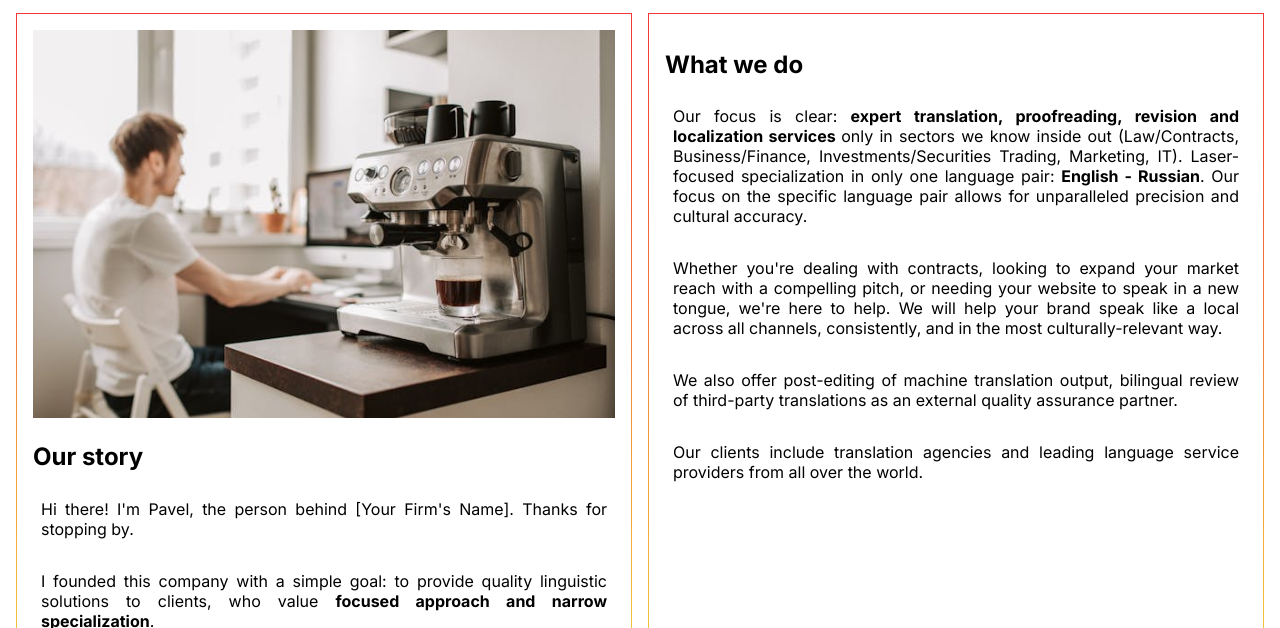
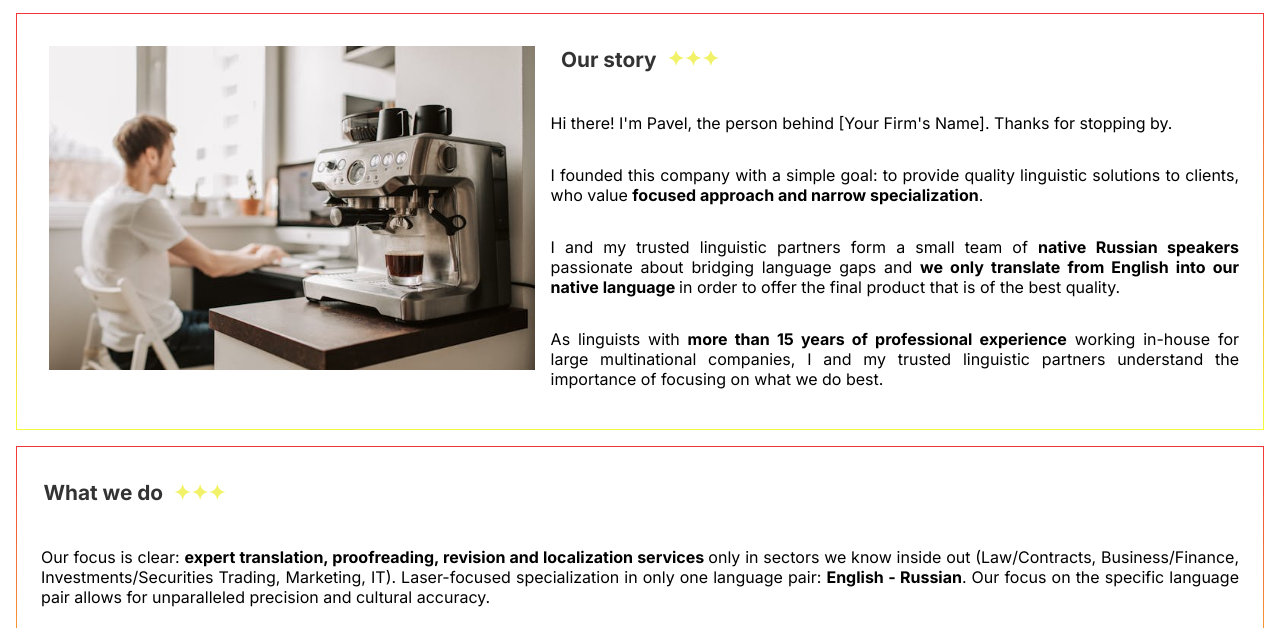
Before and after one commit to GitHubPaulPP/transl_com, an Astro site: page /about in a window 1280 px wide. Shown: the part 169-797 px from the top of the page. Built offline with nearby package versions, Linux system fonts and the light colour scheme; Astro itself is replaced by a stand-in of ours.

Commit message:
about page update

```diff
--- a/src/pages/about.astro
+++ b/src/pages/about.astro
@@ -9,9 +9,11 @@ const description =
 <BaseLayout description={description} title={title}>
     <!-- <link slot="head" rel="preload" href="hero_image.svg" as="image" /> -->
     <main class="about-main">
-        <section>
+        <section class="story">
             <img src="/sideview profile.jpg" class="about-img" alt="about us" />
-            <h1>Our story</h1>
+
+            <h2><span>Our story</span></h2>
+
             <p>
                 Hi there! I'm Pavel, the person behind [Your Firm's Name].
                 Thanks for stopping by.
@@ -41,8 +43,8 @@ const description =
             </p>
         </section>
 
-        <section>
-            <h1>What we do</h1>
+        <section class="wedo">
+            <h2><span>What we do</span></h2>
             <p>
                 Our focus is clear: <strong>
                     expert translation, proofreading, revision and localization
@@ -61,9 +63,11 @@ const description =
                 in the most culturally-relevant way.
             </p>
             <p>
-                We also offer post-editing of machine translation output,
-                bilingual review of third-party translations as an external
-                quality assurance partner.
+                We also offer
+                <strong> bilingual review of third-party translations</strong> as
+                an external quality assurance partner and <strong
+                    >Russian language tutoring</strong
+                >.
             </p>
             <p>
                 Our clients include translation agencies and leading language
@@ -71,8 +75,8 @@ const description =
             </p>
         </section>
 
-        <section>
-            <h1>What makes us different</h1>
+        <section class="usdiff">
+            <h2><span> What makes us different</span></h2>
             <p>
                 <strong> Specialized Expertise:</strong> We're not generalists. Our
                 work in the English - Russian language pair means you get translations
@@ -109,8 +113,8 @@ const description =
             </p>
         </section>
 
-        <section>
-            <h1>A bit more info</h1>
+        <section class="more-info">
+            <h2><span> A bit more info </span></h2>
             <p>
                 [Your Firm's Name] is not just a business, but as <strong>
                     a commitment to quality, efficiency, and service.</strong
@@ -147,17 +151,87 @@ const description =
         padding: 0.5em;
     }
 
+    h2 {
+        font-size: 1.3em;
+        margin-left: 0.5em;
+        position: relative;
+        display: inline-block;
+        white-space: nowrap;
+        color: #333; /* Dark grey text color for better antique look */
+    }
+
+    h2 span {
+        background-color: white;
+        padding-right: 10px;
+    }
+
+    h2::after {
+        content: "✦✦✦";
+        position: absolute;
+        top: 50%;
+        left: 100%;
+        white-space: nowrap;
+        color: black; /* Line color */
+        font-size: 1em; /* Adjust size to match the h1 font size if necessary */
+        transform: translateY(-50%);
+        font-family: "Arial", sans-serif; /* Optional: Use a font that supports the decorative glyphs */
+    }
+
     @media (min-width: 36em) {
         .about-main {
             display: grid;
-            grid-template-columns: 1fr 1fr;
+            grid-template-columns: repeat(3, 1fr);
+            /* grid-template-rows: repeat(3, 1fr); */
             gap: 1em;
             margin: 0.5em;
             padding: 0.5em;
         }
 
         .about-img {
-            width: 100%;
+            width: 40%;
+            float: left;
+            margin: 1em;
+        }
+        .story {
+            grid-column: 1/4;
+            grid-row: 1/1;
+            padding: 1em;
+            height: fit-content;
+        }
+
+        .wedo {
+            grid-column: 1/4;
+        }
+
+        .usdiff {
+            grid-column: 1/4;
+        }
+
+        .more-info {
+            grid-column: 1/4;
+        }
+
+        h2 {
+            position: relative;
+            display: inline-block;
+            white-space: nowrap;
+            color: #333; /* Dark grey text color for better antique look */
+        }
+
+        h2 span {
+            background-color: white;
+            padding-right: 0.5em;
+        }
+
+        h2::after {
+            content: "✦✦✦";
+            position: absolute;
+            top: 50%;
+            left: 100%;
+            white-space: nowrap;
+            color: rgb(242, 242, 105); /* Line color */
+            font-size: 1em; /* Adjust size to match the h1 font size if necessary */
+            transform: translateY(-50%);
         }
     }
 </style>
```
Also changed, not shown: src/pages/index.astro (+12 -23 lines).
